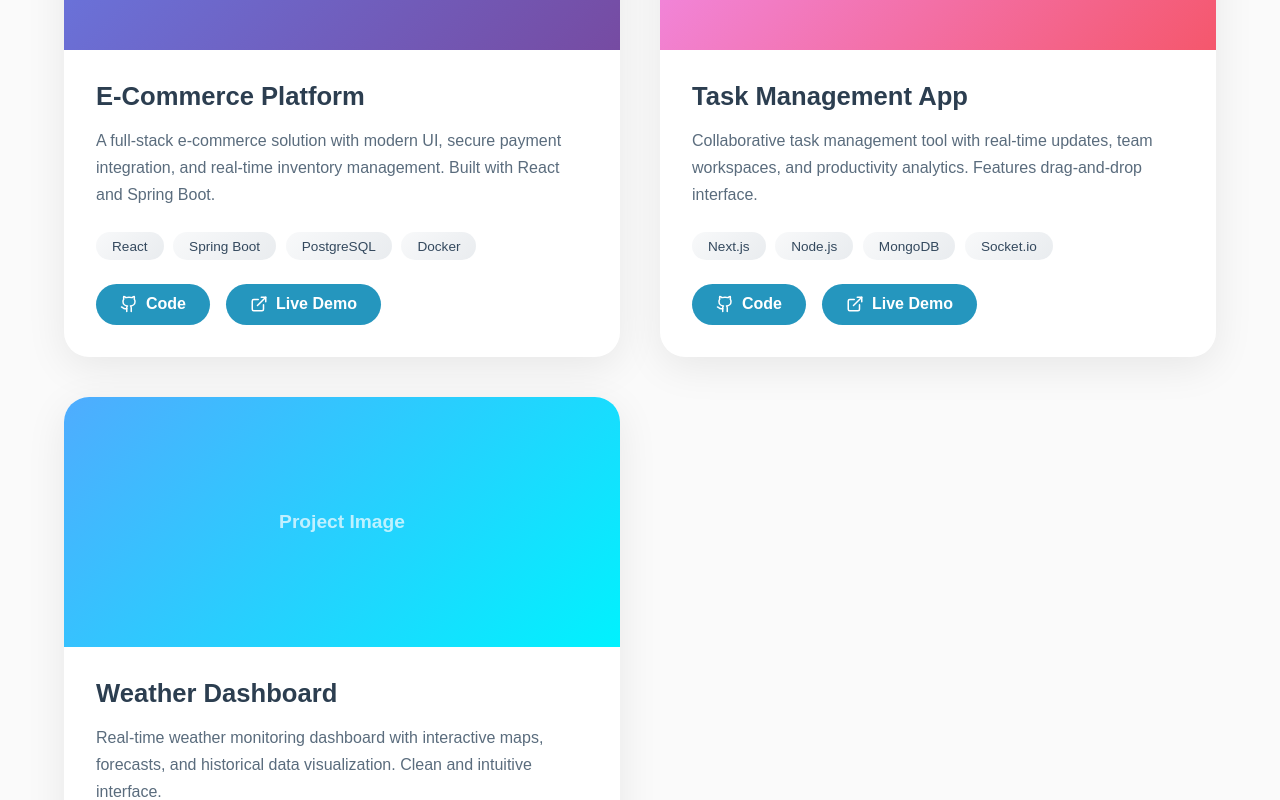
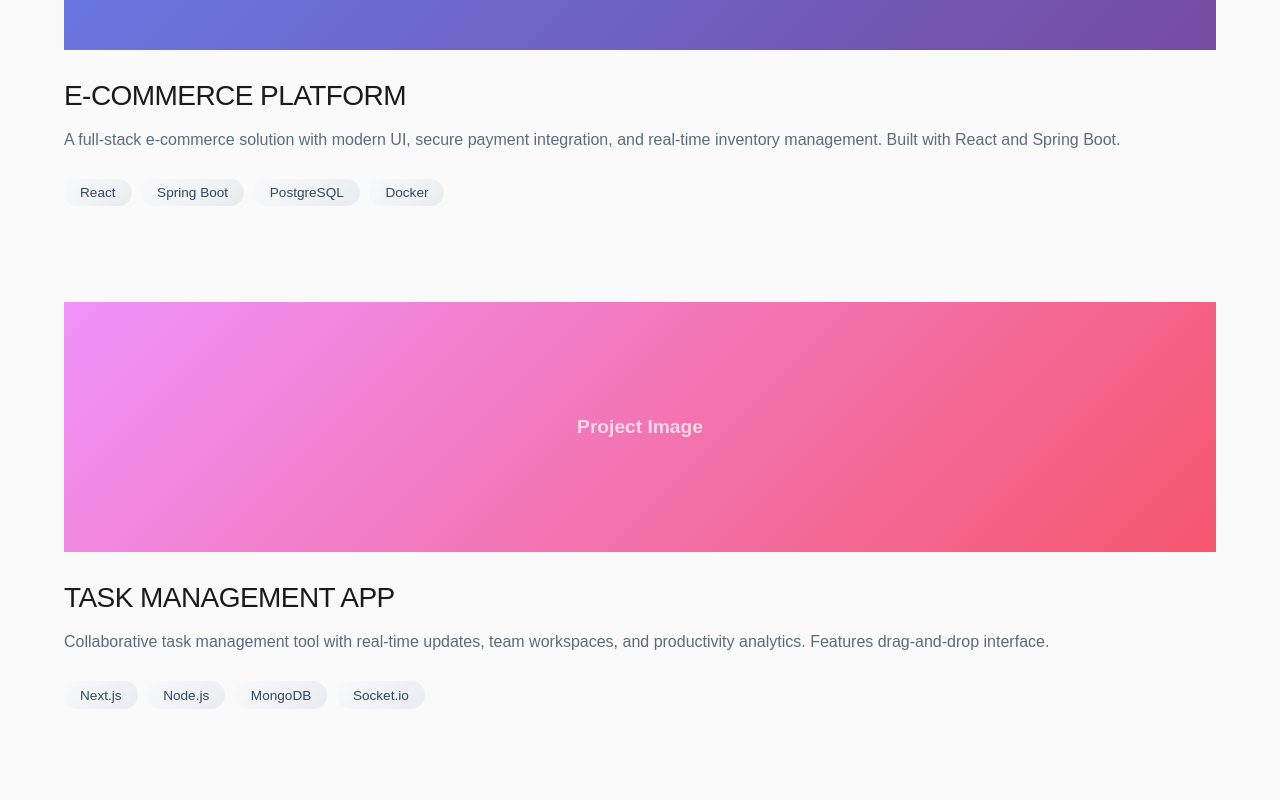
Before and after one commit to SatMunira/portfolio, a React (Vite) app: page / in a window 1280 px wide. Shown: the part 1340-2140 px from the top of the page. Built offline with nearby package versions, Linux system fonts and the light colour scheme; a web font is replaced by a local one.

Commit message:
feat(project): grid style done

```diff
--- a/src/Portfolio.css
+++ b/src/Portfolio.css
@@ -895,123 +895,6 @@ body {
     transform: translateY(-2px);
 }
 
-/* Projects Section */
-.projects-grid {
-    display: grid;
-    grid-template-columns: repeat(auto-fit, minmax(400px, 1fr));
-    gap: 2.5rem;
-}
-
-.project-card {
-    background: white;
-    border-radius: 25px;
-    overflow: hidden;
-    box-shadow: 0 10px 40px rgba(0, 0, 0, 0.08);
-    transition: all 0.4s ease;
-    animation: fadeInUp 0.8s ease-out;
-    animation-fill-mode: both;
-}
-
-.project-card:nth-child(1) {
-    animation-delay: 0.1s;
-}
-
-.project-card:nth-child(2) {
-    animation-delay: 0.2s;
-}
-
-.project-card:nth-child(3) {
-    animation-delay: 0.3s;
-}
-
-.project-card:hover {
-    transform: translateY(-10px);
-    box-shadow: 0 20px 50px rgba(0, 0, 0, 0.15);
-}
-
-.project-image {
-    height: 250px;
-    background: linear-gradient(135deg, #667eea 0%, #764ba2 100%);
-    position: relative;
-    overflow: hidden;
-}
-
-.project-card:nth-child(2) .project-image {
-    background: linear-gradient(135deg, #f093fb 0%, #f5576c 100%);
-}
-
-.project-card:nth-child(3) .project-image {
-    background: linear-gradient(135deg, #4facfe 0%, #00f2fe 100%);
-}
-
-.project-image::before {
-    content: 'Project Image';
-    position: absolute;
-    top: 50%;
-    left: 50%;
-    transform: translate(-50%, -50%);
-    color: white;
-    font-size: 1.2rem;
-    font-weight: 600;
-    opacity: 0.7;
-}
-
-.project-content {
-    padding: 2rem;
-}
-
-.project-title {
-    font-family: 'Clash Display', sans-serif;
-    font-size: 1.6rem;
-    color: #2c3e50;
-    margin-bottom: 1rem;
-}
-
-.project-description {
-    color: #5a6c7d;
-    line-height: 1.7;
-    margin-bottom: 1.5rem;
-}
-
-.project-tech {
-    display: flex;
-    flex-wrap: wrap;
-    gap: 0.6rem;
-    margin-bottom: 1.5rem;
-}
-
-.tech-badge {
-    padding: 0.4rem 1rem;
-    background: linear-gradient(135deg, #f8f9fa 0%, #e9ecef 100%);
-    border-radius: 20px;
-    font-size: 0.85rem;
-    color: #34495e;
-    font-weight: 500;
-}
-
-.project-links {
-    display: flex;
-    gap: 1rem;
-}
-
-.project-link {
-    display: inline-flex;
-    align-items: center;
-    gap: 0.5rem;
-    padding: 0.7rem 1.5rem;
-    background: #2596be;
-    color: white;
-    border-radius: 25px;
-    text-decoration: none;
-    font-weight: 600;
-    transition: all 0.3s ease;
-}
-
-.project-link:hover {
-    background: #1a7a9e;
-    transform: translateX(5px);
-}
-
 /* Contact Section */
 .contact-container {
     max-width: 800px;
@@ -1326,7 +1209,7 @@ body {
 
 .projects-description {
     font-family: 'Clash Display', sans-serif;
-    font-size: 1rem;
+    font-size: 1.2rem;
     line-height: 1.6;
     color: #808080;
     text-align: left;
@@ -1340,15 +1223,15 @@ body {
 /* Projects Grid */
 .projects-grid {
     display: grid;
-    grid-template-columns: repeat(auto-fit, minmax(400px, 1fr));
+    grid-template-columns: repeat(auto-fit, minmax(600px, 1fr));
     gap: 2.5rem;
 }
 
 .project-card {
-    background: white;
-    border-radius: 25px;
-    overflow: hidden;
-    box-shadow: 0 10px 40px rgba(0, 0, 0, 0.08);
+    background: transparent;
+    border-radius: 0;
+    box-shadow: none;
+    overflow: visible;
     transition: all 0.4s ease;
     animation: fadeInUp 0.8s ease-out;
     animation-fill-mode: both;
@@ -1366,9 +1249,8 @@ body {
     animation-delay: 0.3s;
 }
 
-.project-card:hover {
-    transform: translateY(-10px);
-    box-shadow: 0 20px 50px rgba(0, 0, 0, 0.15);
+.project-card:nth-child(4) {
+    animation-delay: 0.4s;
 }
 
 .project-image {
@@ -1399,19 +1281,24 @@ body {
 }
 
 .project-content {
-    padding: 2rem;
+    padding: 2rem 0;
 }
 
 .project-title {
     font-family: 'Clash Display', sans-serif;
-    font-size: 1.6rem;
-    color: #2c3e50;
+    font-size: 28px;
+    font-weight: 500;
+    letter-spacing: -0.02em;
+    line-height: 1em;
+    color: #1a1a1a;
     margin-bottom: 1rem;
+    text-transform: uppercase;
 }
 
 .project-description {
+    font-family: 'Clash Display', sans-serif;
     color: #5a6c7d;
-    line-height: 1.7;
+    line-height: 1.8;
     margin-bottom: 1.5rem;
 }
 
@@ -1420,6 +1307,7 @@ body {
     flex-wrap: wrap;
     gap: 0.6rem;
     margin-bottom: 1.5rem;
+    font-family: 'Clash Display', sans-serif;
 }
 
 .tech-badge {
@@ -1431,28 +1319,7 @@ body {
     font-weight: 500;
 }
 
-.project-links {
-    display: flex;
-    gap: 1rem;
-}
 
-.project-link {
-    display: inline-flex;
-    align-items: center;
-    gap: 0.5rem;
-    padding: 0.7rem 1.5rem;
-    background: #2596be;
-    color: white;
-    border-radius: 25px;
-    text-decoration: none;
-    font-weight: 600;
-    transition: all 0.3s ease;
-}
-
-.project-link:hover {
-    background: #1a7a9e;
-    transform: translateX(5px);
-}
 
 @media (max-width: 1024px) {
     .projects-header {
--- a/src/Portfolio.jsx
+++ b/src/Portfolio.jsx
@@ -193,6 +193,7 @@ export default function Portfolio() {
             {[
               { title: 'E-Commerce Platform', desc: 'A full-stack e-commerce solution with modern UI, secure payment integration, and real-time inventory management. Built with React and Spring Boot.', tech: ['React', 'Spring Boot', 'PostgreSQL', 'Docker'] },
               { title: 'Task Management App', desc: 'Collaborative task management tool with real-time updates, team workspaces, and productivity analytics. Features drag-and-drop interface.', tech: ['Next.js', 'Node.js', 'MongoDB', 'Socket.io'] },
+              { title: 'Task Management App', desc: 'Collaborative task management tool with real-time updates, team workspaces, and productivity analytics. Features drag-and-drop interface.', tech: ['Next.js', 'Node.js', 'MongoDB', 'Socket.io'] },
               { title: 'Weather Dashboard', desc: 'Real-time weather monitoring dashboard with interactive maps, forecasts, and historical data visualization. Clean and intuitive interface.', tech: ['React', 'TypeScript', 'D3.js', 'Weather API'] }
             ].map((project, i) => (
               <div key={i} className="project-card">
@@ -202,10 +203,6 @@ export default function Portfolio() {
                   <p className="project-description">{project.desc}</p>
                   <div className="project-tech">
                     {project.tech.map((t, j) => <span key={j} className="tech-badge">{t}</span>)}
-                  </div>
-                  <div className="project-links">
-                    <a href="#" className="project-link"><Github size={18} /> Code</a>
-                    <a href="#" className="project-link"><ExternalLink size={18} /> Live Demo</a>
                   </div>
                 </div>
               </div>
```
